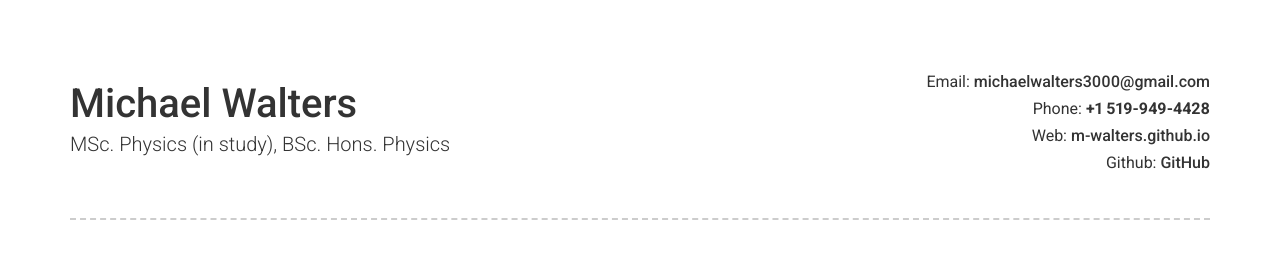
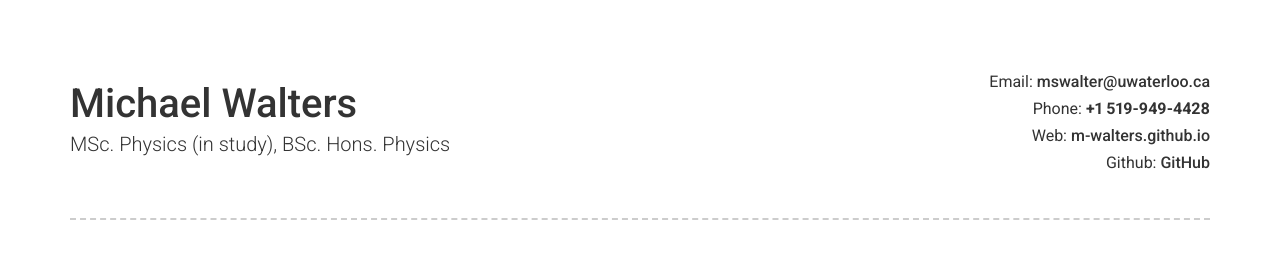
Before and after one commit to m-walters/m-walters.github.io, a Jekyll site: the page built from index.md, in a window 1280 px wide and 900 px high. Shown: the top 258 px of the window. Built offline with Jekyll 4.4.1, drawn with Linux system fonts in a browser that asks for light colours; formulas are drawn with MathJax 3; some of the changed text lies outside the part shown.

Commit message:
changed email

```diff
--- a/_config.yml
+++ b/_config.yml
@@ -5,7 +5,7 @@ repository: m-walters/m-walters.github.io
 # Personal info
 name: Michael Walters
 title: MSc. Physics (in study), BSc. Hons. Physics
-email: michaelwalters3000@gmail.com
+email: mswalter@uwaterloo.ca
 phone: +1 519-949-4428
 website: m-walters.github.io
 github: m-walters
```
